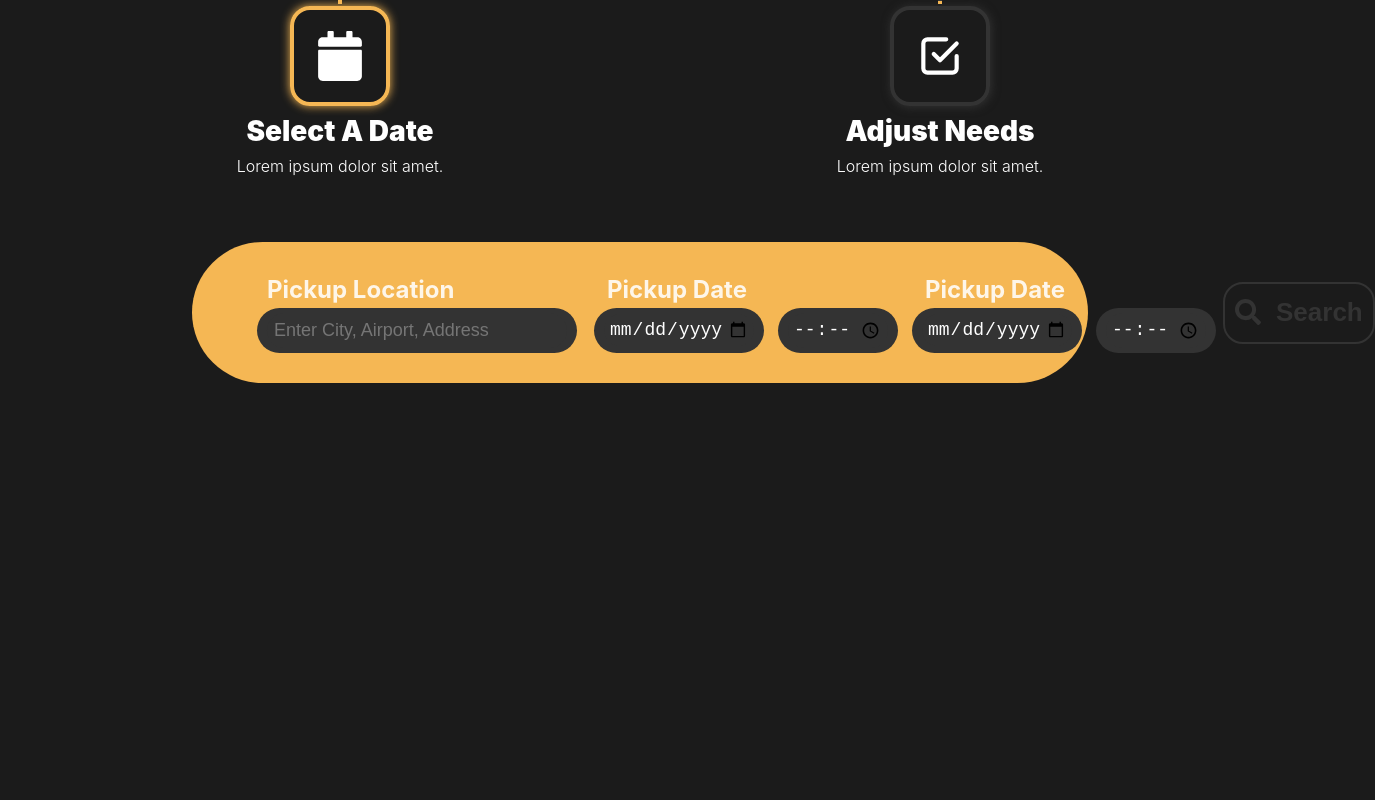
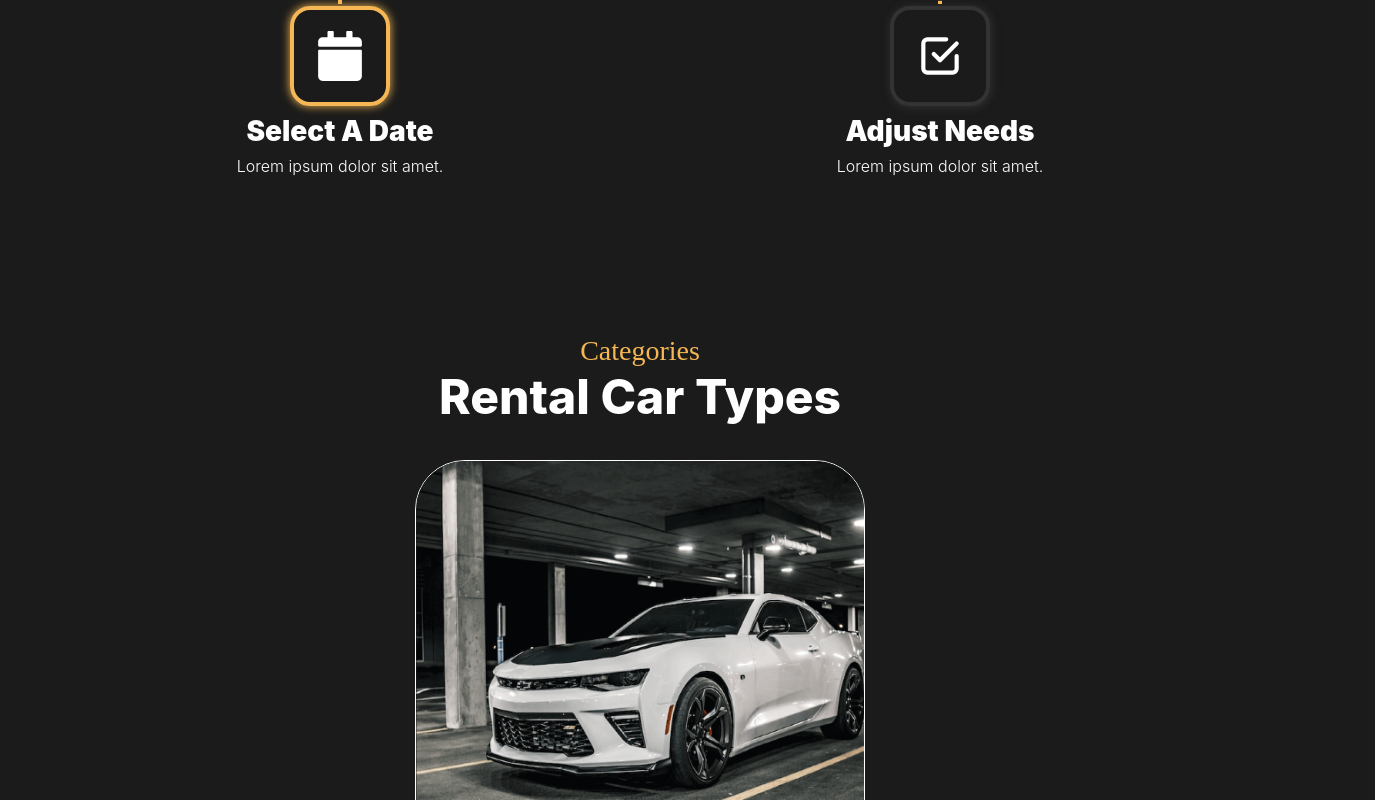
Before and after one commit to ShubhamPatel8734/CarEase-Car_Rental_Service-MARN, a React (Vite) app in the folder frontend/: page / in a window 1280 px wide. Shown: the part 2000-2800 px from the top of the page, 1375 px wide, since content can reach past the window. Built offline with nearby package versions, Linux system fonts and the light colour scheme.

Commit message:
Car Category Section Added

```diff
--- a/frontend/src/components/Footer.css
+++ b/frontend/src/components/Footer.css
@@ -1,5 +1,5 @@
 .footer-section{
-    height: 80vh;
+    min-height: 80vh;
     background: #222;
 }
 
--- a/frontend/src/pages/Home.css
+++ b/frontend/src/pages/Home.css
@@ -3,7 +3,7 @@
 .home-hero{
     background-color: rgba(0, 0, 0, 0.5);
     color: #fff;
-    height: 100vh;
+    min-height: 100vh;
     width: 100%;
     position: relative;
 }
@@ -87,8 +87,9 @@
 
 .about-container{
     display: flex;
+    align-items: center;
     position: relative;
-    height: 95vh;
+    min-height: 95vh;
 }
 
 .left-container{
@@ -97,7 +98,7 @@
     align-items: center;
     height: 100%;
     width: 50%;
-    /* border: 1px solid red; */
+    /* border: 1px solid red;   */
 }
 
 .left-container .img-container{
@@ -228,7 +229,7 @@
     align-items: center;
     overflow: hidden;
     padding: 100px 20px;
-    height: 90vh;
+    min-height: 90vh;
 }
 
 .timeline-container .section-title{
@@ -683,3 +684,70 @@
     background-color: #333;
     cursor: pointer;
 }
+
+/* ---------------------------- Car - Category section ---------------------------- */
+
+.car-category-section{
+    min-height: 95vh;
+    /* border: 1px solid red; */
+}
+
+.car-category-section .category-section-title{
+    font-size: 48px;
+    line-height: 46px;
+    font-weight: 800;
+    color: #fff;
+    margin: 40px 0;
+    top: 50px;
+    text-align: center;
+}
+
+.car-category-section .category-section-title::before{
+    content: attr(data-small-title);
+    text-align: center;
+    color: #f5b754;
+    font-size: 28px;
+    font-weight: 500;
+    font-family: cursive;
+}
+
+.car-category-section .category-cards{
+    /* border: 1px solid red; */
+    display: flex;
+    justify-content: center;
+    align-items: center;
+    height: auto;
+}
+
+.category-cards .category-card{
+    /* border: 1px solid blue; */
+    height: 100%;
+    display: flex;
+    flex-direction: column;
+    justify-content: top;
+    align-items: center;
+}
+
+.category-card .car-cat-img{
+    height: 450px;
+    width: auto;
+}
+
+.category-card .car-cat-img img{
+    width: 450px;
+    height: 100%;
+    border-radius:50px;
+    border: 1px solid #fff;
+}
+
+.category-card .car-cat-desc{
+    width: 350px;
+    height: 50px;
+    background: #333;
+    margin-top: -20px;
+    border-radius: 50px;
+    display: flex;
+    justify-content: center;
+    align-items: center;
+    /* border: 1px solid red; */
+}
--- a/frontend/src/pages/Home.jsx
+++ b/frontend/src/pages/Home.jsx
@@ -86,7 +86,8 @@ const Home = () => {
         </div>
       </div>
 
-      {/* --------------------- time-line section -------------------- */}
+      {/* --------------------- Process - Animation section -------------------- */}
+
       <div className="timeline-container">
         <div className="section-title" data-small-title="How it Works">
           <br />
@@ -125,7 +126,7 @@ const Home = () => {
 
       {/* --------------------- Car-Search section -------------------- */}
 
-      <div className="car-search">
+      {/* <div className="car-search">
         <div className="car-types"></div>
         <div className="rent-box-banner">
           <form>
@@ -176,6 +177,25 @@ const Home = () => {
             </div>
           </form>
         </div>
+      </div> */}
+
+      {/* --------------------- Car - Categories section -------------------- */}
+
+      <div className="car-category-section">
+        <div className="category-section-title" data-small-title="Categories">
+          <br />
+          Rental Car Types
+        </div>
+        <div className="category-cards">
+          <div className="category-card">
+            <div className="car-cat-img">
+              <img src="./images/about-us.png" alt="Sports Car"></img>
+            </div>
+            <div className="car-cat-desc">
+              <h3>Sports Car</h3>
+            </div>
+          </div>
+        </div>
       </div>
     </>
   );
```
